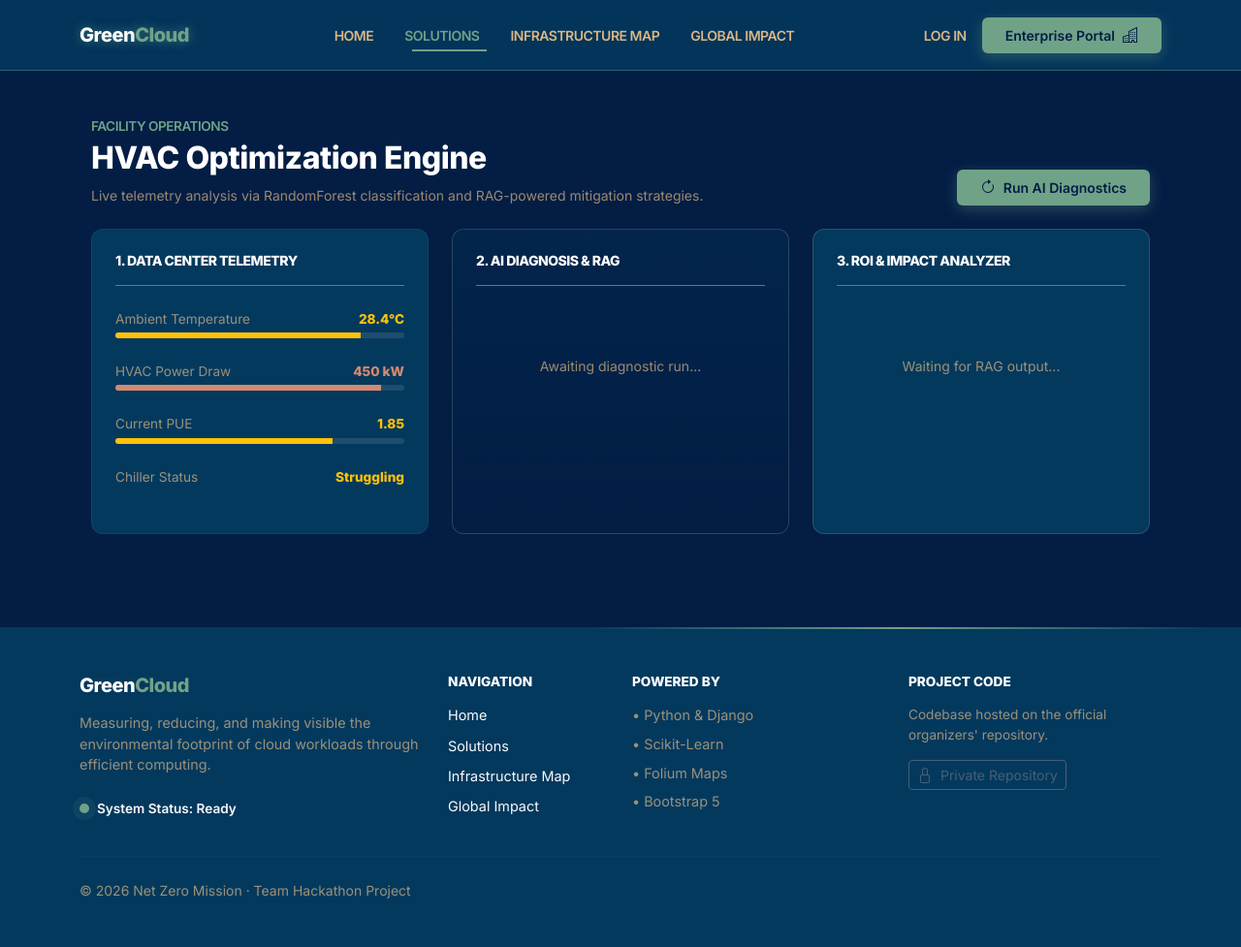
After one commit to Biancaaq/GreenCloud-Net-Zero-AI-Optimizer, a Django app: page /solutions/hvac-optimizer/ in a window 1280 px wide. The commit adds this page. Shown: the whole page at 97% size. Run offline with Django 5.2, Linux system fonts and the light colour scheme.

Commit message:
Add HVAC optimizer page; EU data & UI updates
Introduce a new HVAC Optimization (Cooling Analyzer) page and route, with a mock AI diagnostics UI and client-side interaction. Expand CITY_GPS_EU with detailed regional centroids for multiple EU countries and improve EU ETL robustness in AnalysisEngine: handle alternative column names (e.g. 'judet'), map common GDP/capacity fields, exclude Romania from EU analysis, and adjust normalization calls for several metrics. Rename and align frontend weight parameter names (water, green energy, gdp) and update infrastructure_map view to read/use them; switch dataframe HTML rendering to a custom table style. Add custom table CSS and tweak base/infrastructure_map templates (navbar link to Solutions, UI text and layout refinements).

```diff
--- a/optimizer/urls.py
+++ b/optimizer/urls.py
@@ -5,4 +5,5 @@ urlpatterns = [
     path('', views.home_view, name='home'),
     path('login/', views.login_view, name='login'),
     path('infrastructure-map/', views.infrastructure_map_view, name='infrastructure_map'),
+    path('solutions/hvac-optimizer/', views.cooling_analyzer_view, name='cooling_analyzer'),
 ]
--- a/optimizer/views.py
+++ b/optimizer/views.py
@@ -17,21 +17,21 @@ def infrastructure_map_view(request: HttpRequest) -> HttpResponse:
     # Parse weights from GET request or use defaults
     weights_input = {
         'weight_land_price': int(request.GET.get('weight_land_price', 20)),
-        'weight_water_utilities': int(request.GET.get('weight_water_utilities', 20)),
+        'weight_water_price': int(request.GET.get('weight_water_price', 20)),
         'weight_climate': int(request.GET.get('weight_climate', 20)),
-        'weight_energy_price': int(request.GET.get('weight_energy_price', 20)),
+        'weight_green_energy': int(request.GET.get('weight_green_energy', 20)),
         'weight_energy_capacity': int(request.GET.get('weight_energy_capacity', 10)),
-        'weight_regional_economy': int(request.GET.get('weight_regional_economy', 10)),
+        'weight_gdp': int(request.GET.get('weight_gdp', 10)),
     }
 
     # Map inputs to AnalysisEngine expected keys
     ml_weights = {
         'land': weights_input['weight_land_price'] / 100.0,
-        'water': weights_input['weight_water_utilities'] / 100.0,
+        'water': weights_input['weight_water_price'] / 100.0,
         'climate': weights_input['weight_climate'] / 100.0,
-        'green': weights_input['weight_energy_price'] / 100.0,
+        'green': weights_input['weight_green_energy'] / 100.0,
         'capacity': weights_input['weight_energy_capacity'] / 100.0,
-        'gdp': weights_input['weight_regional_economy'] / 100.0
+        'gdp': weights_input['weight_gdp'] / 100.0
     }
 
     current_region = request.GET.get('region', 'ro')
@@ -54,7 +54,7 @@ def infrastructure_map_view(request: HttpRequest) -> HttpResponse:
         df_results = pd.DataFrame([{"Error": str(e)}])
         map_html = get_fallback_map_html(current_region)
 
-    html_tables = df_results.to_html(classes="table table-dark table-hover table-borderless text-sm mb-0", index=False)
+    html_tables = df_results.to_html(classes="table table-custom text-sm mb-0", index=False, border=0)
 
     if request.headers.get('x-requested-with') == 'XMLHttpRequest':
         return JsonResponse({
@@ -68,3 +68,6 @@ def infrastructure_map_view(request: HttpRequest) -> HttpResponse:
         'weights': weights_input,
         'current_region': current_region
     })
+
+def cooling_analyzer_view(request):
+    return render(request, 'cooling_analyzer.html')
--- a/templates/base.html
+++ b/templates/base.html
@@ -31,12 +31,24 @@
 
             <div class="collapse navbar-collapse" id="navbarNav">
                 {% url 'home' as url_home %}
+                {% url 'cooling_analyzer' as url_solutions %}
                 {% url 'infrastructure_map' as url_infra %}
+
                 <ul class="navbar-nav mx-auto align-items-center">
-                    <li class="nav-item"><a class="nav-link nav-link-animated {% if request.path == url_home %}active{% endif %} text-sm fw-semibold tracking-tight" href="{{ url_home }}">Home</a></li>
-                    <li class="nav-item"><a class="nav-link nav-link-animated text-sm fw-semibold tracking-tight" href="#">Solutions</a></li>
-                    <li class="nav-item"><a class="nav-link nav-link-animated {% if request.path == url_infra %}active{% endif %} text-sm fw-semibold tracking-tight" href="{{ url_infra }}">Infrastructure Map</a></li>
-                    <li class="nav-item"><a class="nav-link nav-link-animated text-sm fw-semibold tracking-tight" href="#">Global Impact</a></li>
+                    <li class="nav-item">
+                        <a class="nav-link nav-link-animated {% if request.path == url_home %}active{% endif %} text-sm fw-semibold tracking-tight" href="{{ url_home }}">Home</a>
+                    </li>
+                    <li class="nav-item">
+                        <a class="nav-link nav-link-animated {% if request.path == url_solutions %}active{% endif %} text-sm fw-semibold tracking-tight" href="{{ url_solutions }}">Solutions</a>
+                    </li>
+
+                    <li class="nav-item">
+                        <a class="nav-link nav-link-animated {% if request.path == url_infra %}active{% endif %} text-sm fw-semibold tracking-tight" href="{{ url_infra }}">Infrastructure Map</a>
+                    </li>
+
+                    <li class="nav-item">
+                        <a class="nav-link nav-link-animated text-sm fw-semibold tracking-tight" href="#">Global Impact</a>
+                    </li>
                 </ul>
 
                 <div class="d-flex align-items-center gap-3 mt-3 mt-lg-0">
@@ -77,7 +89,7 @@
                     <h6 class="text-white fw-bold mb-3 text-uppercase text-xs">Navigation</h6>
                     <ul class="list-unstyled footer-links text-sm">
                         <li><a href="{% url 'home' %}">Home</a></li>
-                        <li><a href="#">Solutions</a></li>
+                        <li><a href="{% url 'cooling_analyzer' %}">Solutions</a></li>
                         <li><a href="{% url 'infrastructure_map' %}">Infrastructure Map</a></li>
                         <li><a href="#">Global Impact</a></li>
                     </ul>
--- /dev/null
+++ b/templates/cooling_analyzer.html
@@ -0,0 +1,229 @@
+{% extends 'base.html' %}
+
+{% block title %}Cooling Analyzer | GreenCloud{% endblock %}
+
+{% block content %}
+<div class="container pt-4 mb-5">
+
+    <div class="row mb-4 align-items-end">
+        <div class="col-lg-8">
+            <span class="text-eco-green fw-semibold tracking-tight text-uppercase text-xs d-block mb-1">Facility
+                Operations</span>
+            <h2 class="fw-bold text-white tracking-tight mb-2">HVAC Optimization Engine</h2>
+            <p class="text-muted-custom text-sm mb-0">Live telemetry analysis via RandomForest classification and
+                RAG-powered mitigation strategies.</p>
+        </div>
+        <div class="col-lg-4 text-lg-end mt-3 mt-lg-0">
+            <button id="run-diagnostics-btn"
+                class="btn btn-primary-custom btn-glow px-4 py-2 text-sm fw-semibold rounded-2 d-inline-flex align-items-center gap-2">
+                <svg xmlns="http://www.w3.org/2000/svg" width="16" height="16" fill="currentColor" viewBox="0 0 16 16">
+                    <path fill-rule="evenodd" d="M8 3a5 5 0 1 0 4.546 2.914.5.5 0 0 1 .908-.417A6 6 0 1 1 8 2v1z" />
+                    <path
+                        d="M8 4.466V.534a.25.25 0 0 1 .41-.192l2.36 1.966c.12.1.12.284 0 .384L8.41 4.658A.25.25 0 0 1 8 4.466z" />
+                </svg>
+                Run AI Diagnostics
+            </button>
+        </div>
+    </div>
+
+    <div class="row g-4">
+
+        <div class="col-lg-4">
+            <div class="custom-card p-4 h-100" style="border-radius: 12px; border: 1px solid rgba(255,255,255,0.05);">
+                <h6
+                    class="fw-bold text-white mb-4 text-sm text-uppercase tracking-tight border-bottom border-secondary pb-3">
+                    1. Data Center Telemetry</h6>
+
+                <div class="mb-4">
+                    <div class="d-flex justify-content-between text-xs mb-1">
+                        <span class="text-muted-custom">Ambient Temperature</span>
+                        <span class="text-warning fw-bold">28.4°C</span>
+                    </div>
+                    <div class="progress" style="height: 6px; background-color: rgba(255,255,255,0.1);">
+                        <div class="progress-bar bg-warning" style="width: 85%;"></div>
+                    </div>
+                </div>
+
+                <div class="mb-4">
+                    <div class="d-flex justify-content-between text-xs mb-1">
+                        <span class="text-muted-custom">HVAC Power Draw</span>
+                        <span class="text-terracotta fw-bold">450 kW</span>
+                    </div>
+                    <div class="progress" style="height: 6px; background-color: rgba(255,255,255,0.1);">
+                        <div class="progress-bar" style="width: 92%; background-color: var(--color-terracotta);"></div>
+                    </div>
+                </div>
+
+                <div class="mb-4">
+                    <div class="d-flex justify-content-between text-xs mb-1">
+                        <span class="text-muted-custom">Current PUE</span>
+                        <span class="text-warning fw-bold">1.85</span>
+                    </div>
+                    <div class="progress" style="height: 6px; background-color: rgba(255,255,255,0.1);">
+                        <div class="progress-bar bg-warning" style="width: 75%;"></div>
+                    </div>
+                </div>
+
+                <div class="mb-4">
+                    <div class="d-flex justify-content-between text-xs mb-1">
+                        <span class="text-muted-custom">Chiller Status</span>
+                        <span class="text-warning fw-bold">Struggling</span>
+                    </div>
+                </div>
+            </div>
+        </div>
+
+        <div class="col-lg-4">
+            <div class="custom-card p-4 h-100 position-relative"
+                style="border-radius: 12px; border: 1px solid rgba(112, 162, 136, 0.3); background: linear-gradient(180deg, rgba(4,57,94,0.3) 0%, rgba(26,26,26,0) 100%);">
+                <h6
+                    class="fw-bold text-white mb-4 text-sm text-uppercase tracking-tight border-bottom border-secondary pb-3">
+                    2. AI Diagnosis & RAG</h6>
+
+                <div id="ai-waiting-state" class="text-center py-5">
+                    <p class="text-muted-custom text-sm mb-0">Awaiting diagnostic run...</p>
+                </div>
+
+                <div id="ai-loading-state" class="text-center py-5 d-none">
+                    <div class="spinner-border text-eco-green mb-3" role="status"></div>
+                    <p class="text-muted-custom text-xs text-uppercase tracking-tight">RandomForest Processing...</p>
+                </div>
+
+                <div id="ai-result-state" class="d-none">
+                    <div class="mb-4">
+                        <label
+                            class="text-muted-custom text-xs text-uppercase fw-semibold tracking-tight d-block mb-2">System
+                            Status Label</label>
+                        <div class="badge px-3 py-2 text-sm border"
+                            style="background-color: rgba(218, 102, 85, 0.1); color: var(--color-terracotta); border-color: var(--color-terracotta) !important;">
+                            🚨 INEFFICIENT_COOLING
+                        </div>
+                        <p class="text-muted-custom text-xs mt-2">Confidence: 94.2%</p>
+                    </div>
+
+                    <div class="p-3 rounded-2"
+                        style="background-color: rgba(255,255,255,0.03); border: 1px solid rgba(255,255,255,0.05);">
+                        <div class="d-flex align-items-center gap-2 mb-2">
+                            <span class="pulse-dot"></span>
+                            <label class="text-white text-xs text-uppercase fw-bold tracking-tight mb-0">RAG Knowledge
+                                Retrieval</label>
+                        </div>
+                        <p class="text-light text-sm mb-2" style="line-height: 1.5;">
+                            <strong>Diagnosis:</strong> Thermal bypass detected in Aisle 4. Cold air is mixing with
+                            exhaust before reaching server intakes.
+                        </p>
+                        <p class="text-eco-green text-sm mb-0 fw-semibold">
+                            <strong>Recommendation:</strong> Install blanking panels in empty U-slots and deploy
+                            cold-aisle containment curtains. Adjust Chiller #2 setpoint to 24°C.
+                        </p>
+                    </div>
+                </div>
+
+            </div>
+        </div>
+
+        <div class="col-lg-4">
+            <div class="custom-card p-4 h-100" style="border-radius: 12px; border: 1px solid rgba(218, 183, 133, 0.2);">
+                <h6
+                    class="fw-bold text-white mb-4 text-sm text-uppercase tracking-tight border-bottom border-secondary pb-3">
+                    3. ROI & Impact Analyzer</h6>
+
+                <div id="roi-waiting-state" class="text-center py-5">
+                    <p class="text-muted-custom text-sm mb-0">Waiting for RAG output...</p>
+                </div>
+
+                <div id="roi-result-state" class="d-none">
+                    <div class="mb-4">
+                        <span class="text-muted-custom text-xs text-uppercase fw-semibold tracking-tight">Est. Annual
+                            Savings</span>
+                        <div class="d-flex align-items-baseline gap-2 mt-1">
+                            <h2 class="fw-bold text-white mb-0">€ 42,500</h2>
+                            <span class="text-success text-sm fw-semibold">↓ 18%</span>
+                        </div>
+                    </div>
+
+                    <div class="mb-4">
+                        <span class="text-muted-custom text-xs text-uppercase fw-semibold tracking-tight">Projected
+                            PUE</span>
+                        <div class="d-flex align-items-center gap-3 mt-1">
+                            <span class="text-terracotta text-md text-decoration-line-through">1.85</span>
+                            <svg xmlns="http://www.w3.org/2000/svg" width="16" height="16" fill="var(--text-muted)"
+                                viewBox="0 0 16 16">
+                                <path fill-rule="evenodd"
+                                    d="M1 8a.5.5 0 0 1 .5-.5h11.793l-3.146-3.146a.5.5 0 0 1 .708-.708l4 4a.5.5 0 0 1 0 .708l-4 4a.5.5 0 0 1-.708-.708L13.293 8.5H1.5A.5.5 0 0 1 1 8z" />
+                            </svg>
+                            <span class="text-eco-green fw-bold fs-4">1.45</span>
+                        </div>
+                    </div>
+
+                    <div class="p-3 rounded-2"
+                        style="background-color: rgba(112, 162, 136, 0.1); border: 1px solid rgba(112, 162, 136, 0.3);">
+                        <span class="text-eco-green text-xs text-uppercase fw-semibold tracking-tight">Carbon Footprint
+                            Reduction</span>
+                        <h4 class="text-white fw-bold mt-2 mb-1">- 124 Tons CO₂e / yr</h4>
+                        <p class="text-muted-custom text-xs mb-0">Calculated based on local grid carbon intensity (310
+                            gCO2/kWh).</p>
+                    </div>
+                </div>
+
+            </div>
+        </div>
+
+    </div>
+</div>
+{% endblock %}
+
+{% block scripts %}
+<script>
+    // Hackathon presentation magic: Simulate the AI processing pipeline
+    document.getElementById('run-diagnostics-btn').addEventListener('click', function () {
+        const btn = this;
+        btn.disabled = true;
+        btn.innerHTML = '<span class="spinner-border spinner-border-sm" role="status" aria-hidden="true"></span> Processing...';
+
+        // Hide waiting states, show loader
+        document.getElementById('ai-waiting-state').classList.add('d-none');
+        document.getElementById('roi-waiting-state').classList.add('d-none');
+        document.getElementById('ai-loading-state').classList.remove('d-none');
+
+        // Simulate 2 seconds of RandomForest & RAG processing
+        setTimeout(() => {
+            document.getElementById('ai-loading-state').classList.add('d-none');
+
+            // Fade in AI Results
+            const aiResult = document.getElementById('ai-result-state');
+            aiResult.classList.remove('d-none');
+            aiResult.classList.add('fade-in'); // Assumes you have a simple fade-in CSS class
+
+            // Delay the ROI calculation slightly for dramatic effect
+            setTimeout(() => {
+                const roiResult = document.getElementById('roi-result-state');
+                roiResult.classList.remove('d-none');
+                roiResult.classList.add('fade-in');
+
+                btn.innerHTML = 'Diagnostics Complete';
+                btn.classList.replace('btn-primary-custom', 'btn-outline-secondary');
+            }, 800);
+
+        }, 2000);
+    });
+</script>
+
+<style>
+    .fade-in {
+        animation: fadeIn 0.5s ease-in;
+    }
+
+    @keyframes fadeIn {
+        from {
+            opacity: 0;
+            transform: translateY(10px);
+        }
+
+        to {
+            opacity: 1;
+            transform: translateY(0);
+        }
+    }
+</style>
+{% endblock %}
```
Also changed, not shown: optimizer/services.py (+61 -16 lines), static/css/style.css (+53 -0 lines), templates/infrastructure_map.html (+28 -25 lines).
